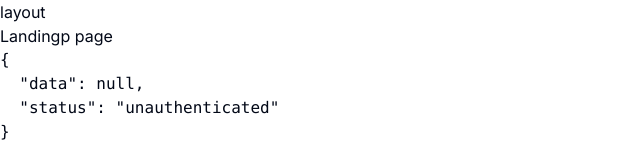
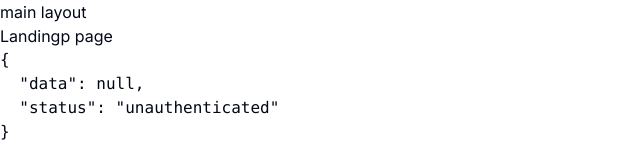
Before and after one commit to janaka4345/ai-pal, a Next.js app: page / in a window 1280 px wide. Shown: the top 160 px of the page, without its empty margins (0-640 px from the left). Built offline with nearby package versions, Linux system fonts and the light colour scheme; no server answers.

Commit message:
other:backup save

```diff
--- /dev/null
+++ b/app/(dashboard)/(routes)/image/page.jsx
@@ -0,0 +1,5 @@
+import React from "react";
+
+export default function image() {
+  return <div>image</div>;
+}
--- /dev/null
+++ b/app/(dashboard)/layout.jsx
@@ -0,0 +1,10 @@
+export default function DashboardLayout({ children }) {
+  return (
+    <>
+      <div className="hidden md:block max-h-screen h-svh bg-primary w-1/4 text-primary-foreground">
+        dashboard layout
+        {children}
+      </div>
+    </>
+  );
+}
--- a/app/layout.js
+++ b/app/layout.js
@@ -16,7 +16,7 @@ export default async function RootLayout({ children }) {
     <html lang="en">
       <body className={inter.className}>
         <SessionProvider session={session}>
-          <h1>layout</h1>
+          <h1>main layout</h1>
           {children}
         </SessionProvider>
       </body>
```
Also changed, not shown: app/(dashboard)/(routes)/dashboard/page.jsx (renamed from app/dashboard/page.jsx).
